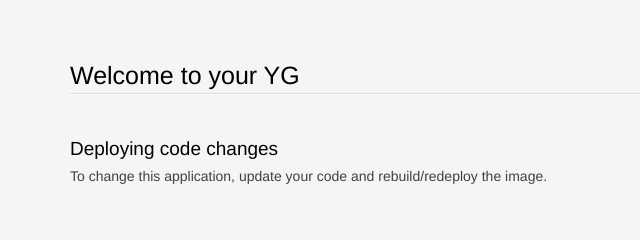
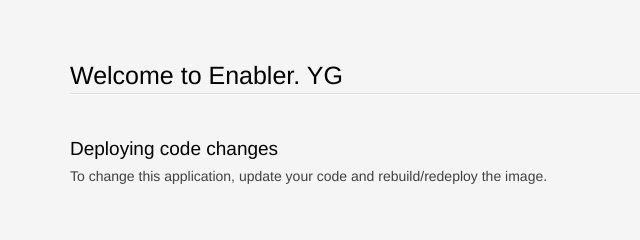
Before and after one commit to yozig/http-test, a plain HTML site: page index.html in a window 1280 px wide. Shown: the top 240 px of the page, 0-640 px from the left. Drawn offline with Linux system fonts and the light colour scheme.

Commit message:
web hook test update

```diff
--- a/index.html
+++ b/index.html
@@ -209,7 +209,7 @@
 
  <section class='container'>
   <hgroup>
-    <h1>Welcome to your YG </h1>
+    <h1>Welcome to Enabler. YG </h1>
   </hgroup>
   <div class="row">
     <section class='col-xs-12 col-sm-6 col-md-6'>
```
